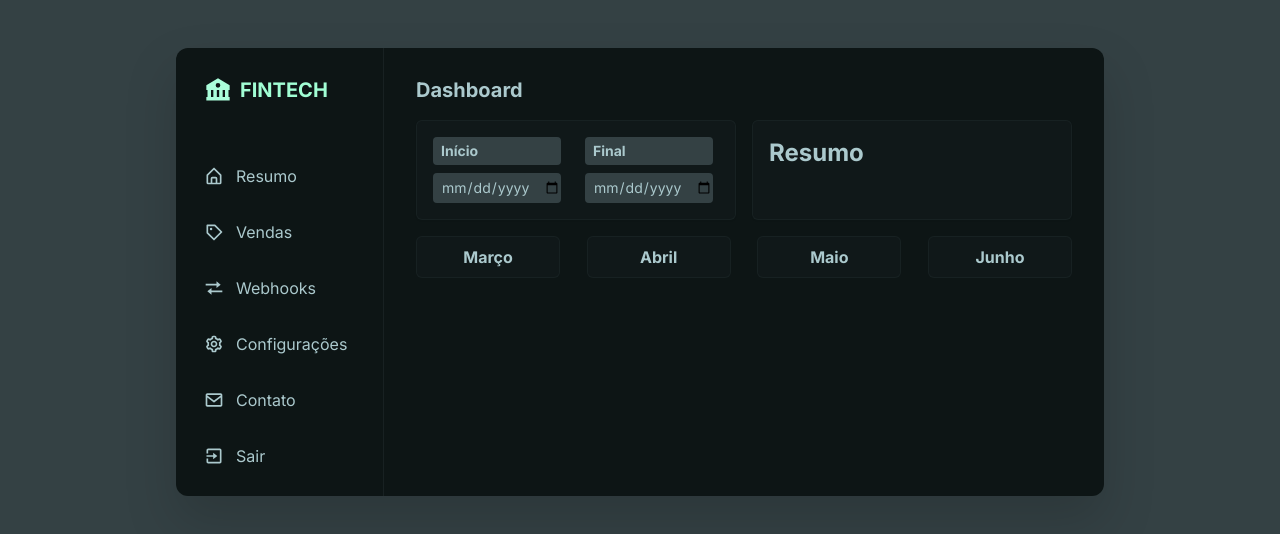
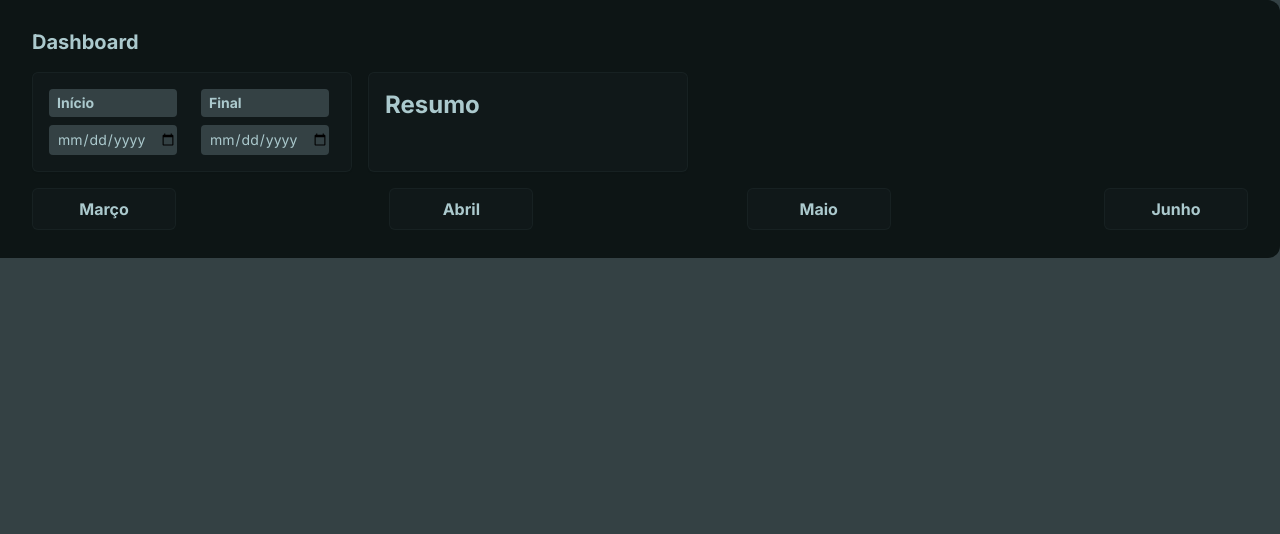
Before and after one commit to willyancr/Fintech, a React (Vite) app: page / in a window 1280 px wide. Shown: the top 534 px of the page. Built offline with nearby package versions, Linux system fonts and the light colour scheme.

Commit message:
feat: Remove Menu component from Home component
The Menu component is removed from the Home component to simplify the structure
and improve readability.

```diff
--- a/src/components/Home.tsx
+++ b/src/components/Home.tsx
@@ -1,11 +1,8 @@
-import React from 'react';
-import Menu from '../components/Menu';
 import Content from '../components/Content';
 
 function Home() {
   return (
-    <div className="flex m-12 h-auto drop-shadow-2xl justify-center">
-      <Menu />
+    <div>
       <Content />
     </div>
   );
```
